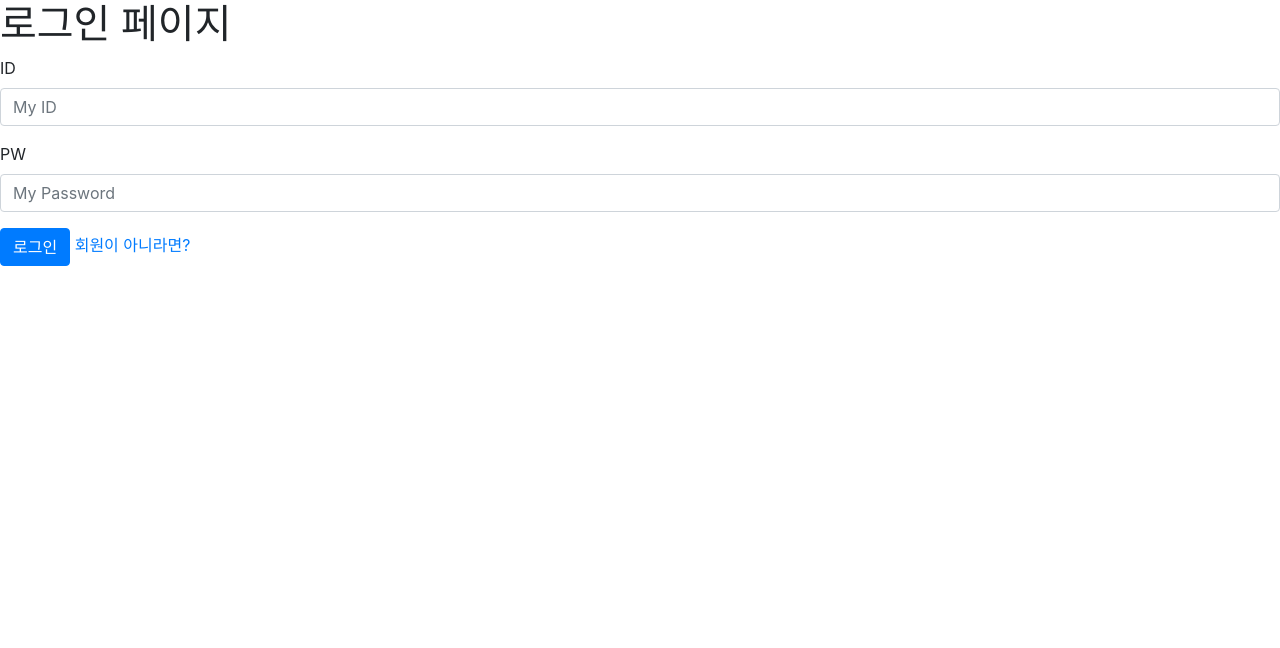
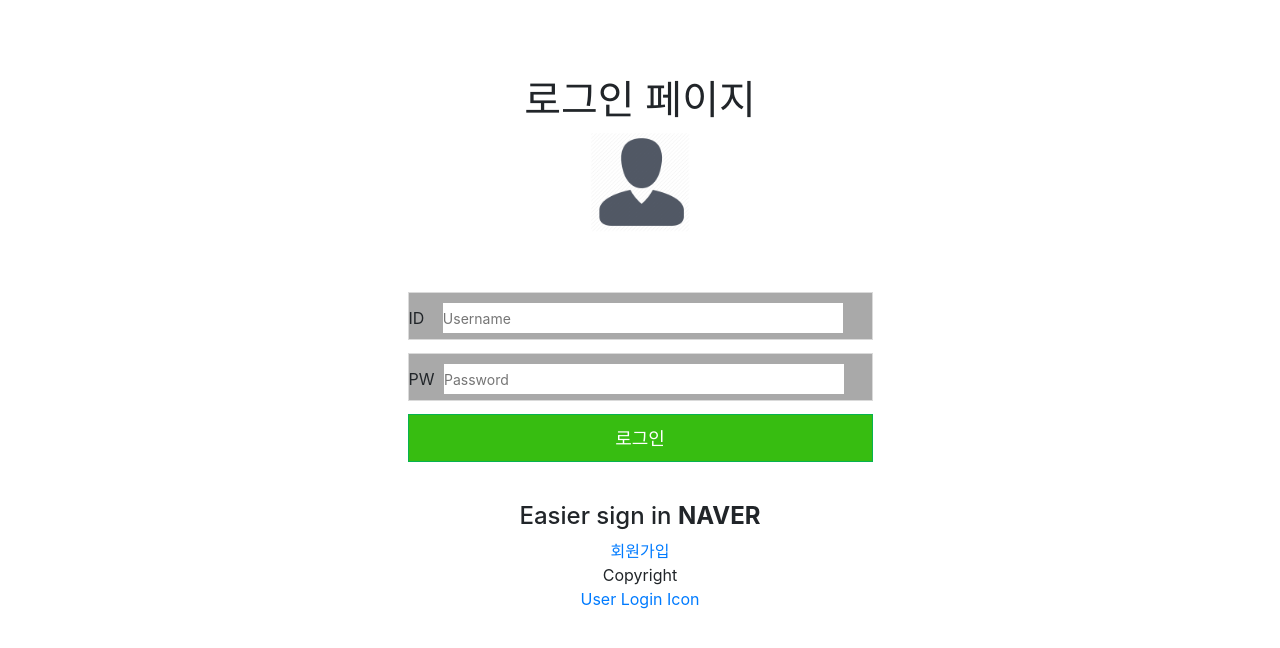
Before and after one commit to nohsion/memo_1, a Flask app: page /login in a window 1280 px wide. Shown: the top 648 px of the page. Run offline with Flask 2, Linux system fonts and the light colour scheme; some libraries are stand-ins or nearby versions.

Commit message:
아이디 패스워드 유효성 검사 및 로그인화면 꾸미기

```diff
--- a/app.py
+++ b/app.py
@@ -1,6 +1,7 @@
 import datetime
 import hashlib
 import os
+import re
 
 import jwt
 import requests
@@ -93,24 +94,61 @@ def api_login():
         return jsonify({'result': 'fail', 'msg': '실패'})
 
 
+# < salting >
+# 1. pw + 랜덤 문자열 추가(salt)
+# 솔트 추가된 비밀번호를 해시
+# DB에 저장할 때는 (해시 결과물 + 적용한 솔트) 묶어서 저장
+
 @app.route('/api/register', methods=['POST'])
 def api_register():
     id = request.form['id_give']
     pw = request.form['pw_give']
 
-    # salting
-    # 1. pw + 랜덤 문자열 추가(salt)
-    # 솔트 추가된 비밀번호를 해시
-    # DB에 저장할 때는 (해시 결과물 + 적용한 솔트) 묶어서 저장
+    if db.users.find_one({'id': id}, {'_id': False}):
+        return jsonify({'result': 'fail', 'msg': '이미 존재하는 아이디입니다'})
 
-    if db.users.find_one({'id': id}):
-        return jsonify({'result': 'id_dup', 'msg': '이미 존재하는 아이디입니다'})
+    # id 유효성 검사
+    if checkisEmpty(id):
+        return jsonify({'result': 'fail', 'msg': '아이디를 입력해주세요'})
+    if checkSpace(id):
+        return jsonify({'result': 'fail', 'msg': '아이디에 공백이 있으면 안됩니다'})
+    if checkUserID(id):
+        return jsonify({'result': 'fail', 'msg': '아이디는 영문 대소문자와 숫자 4~12자리로 입력해야합니다!'})
+
+    # pw 유효성 검사
+    if checkisEmpty(pw):
+        return jsonify({'result': 'fail', 'msg': '패스워드를 입력해주세요'})
+    if checkSpace(pw):
+        return jsonify({'result': 'fail', 'msg': '패스워드에 공백이 있으면 안됩니다'})
+
 
     # 회원가입
     pw_hash = hashlib.sha256(pw.encode()).hexdigest()
     db.users.insert_one({'id': id, 'pw': pw_hash})
 
     return jsonify({'result': 'success'})
+
+
+def checkisEmpty(value):
+    if not value:
+        return True
+
+def checkSpace(value):
+    t = value.split(" ")
+    if len(t) > 1:
+        return True
+
+def checkUserID(id):
+    idRegExp = '[a-zA-z0-9]{4,12}'
+    try:
+        re.match(idRegExp, id).group()
+    except AttributeError:
+        return True
+
+
+def checkUserPW(pw):
+    if len(pw) < 8:
+        return False
 
 
 @app.route('/api/register/naver', methods=['POST'])
--- /dev/null
+++ b/static/css/login.css
@@ -0,0 +1,108 @@
+:root {
+    --body-background-color: #f5f6f7;
+    --font-color: #4e4e4e;
+    --border-gray-color: #dadada;
+    --naver-green-color: #37bd11;
+    --naver-green-border-color: #06b350;
+}
+
+* {
+    margin: 0;
+    padding: 0;
+}
+
+body {
+    background: ghostwhite;
+}
+
+.main-container {
+    width: 100%;
+    display: flex;
+    flex-direction: column;
+    align-items: center;
+    margin-top: 21px;
+}
+
+.main-container .main-wrap {
+    width: 768px;
+}
+
+/*.main-container .main-wrap .lang-select {*/
+/*    width: 96px;*/
+/*    height: 30px;*/
+/*    color: var(--font-color);*/
+/*    border: solid 1px var(--naver-green-color);*/
+/*}*/
+
+.main-container .main-wrap .logo-wrap {
+    padding-top: 55px;
+}
+
+.main-container .main-wrap .logo-wrap img {
+    width: 100px;
+    height: 100px;
+}
+
+.main-container .main-wrap header .logo-wrap {
+    display: flex;
+    flex-direction: column;
+    align-items: center;
+}
+
+.login-input-section-wrap {
+    padding-top: 60px;
+    display: flex;
+    flex-direction: column;
+    align-items: center;
+}
+
+.login-input-wrap {
+    width: 465px;
+    height: 48px;
+    border: solid 1px var(--border-gray-color);
+    background: darkgray;
+}
+
+.password-wrap {
+    margin-top: 13px;
+}
+
+.login-input-wrap input {
+    border: none;
+    width: 400px;
+    margin-top: 10px;
+    font-size: 14px;
+    margin-left: 14px;
+    height: 30px;
+}
+
+#userpw {
+    margin-left: 5px;
+}
+
+.login-button-wrap {
+    padding-top: 13px;
+}
+
+.login-button-wrap button {
+    width: 465px;
+    height: 48px;
+    font-size: 18px;
+    background: var(--naver-green-color);
+    color: white;
+    border: solid 1px var(--naver-green-border-color);
+}
+
+.Easy-sign-in-wrap {
+    display: flex;
+    flex-direction: column;
+    align-items: center;
+    padding-top: 40px;
+}
+
+.copyright-wrap {
+    display: flex;
+    flex-direction: column;
+    align-items: center;
+    height: 15px;
+}
--- a/templates/login.html
+++ b/templates/login.html
@@ -1,12 +1,13 @@
 <!-- templates/login.html -->
 <!doctype html>
-<html lang="en">
+<html lang="en" xmlns="http://www.w3.org/1999/html">
 <head>
     <!-- Webpage Title -->
     <title>Hello, world!</title>
     <!-- Required meta tags -->
     <meta charset="utf-8">
     <meta name="viewport" content="width=device-width, initial-scale=1, shrink-to-fit=no">
+    <link rel="stylesheet" href="{{ url_for('static', filename='css/login.css') }}">
     <!-- Bootstrap CSS -->
     <link rel="stylesheet" href="https://maxcdn.bootstrapcdn.com/bootstrap/4.0.0/css/bootstrap.min.css"
           integrity="sha384-Gn5384xqQ1aoWXA+058RXPxPg6fy4IWvTNh0E263XmFcJlSAwiGgFAW/dAiS6JXm" crossorigin="anonymous">
@@ -50,22 +51,39 @@
     </script>
 </head>
 <body>
+
+<div>
+    <div class="main-container">
+        <div class="main-wrap">
+            <header>
+                <div class="logo-wrap">
                     <h1>로그인 페이지</h1>
-<div>
-    <div class="form-group">
+                    <img src="{{ url_for('static', filename='image/login-icon.png') }}">
+                </div>
+            </header>
+            <section class="login-input-section-wrap">
+                <div class="login-input-wrap">
                     <label for="userid">ID</label>
-        <input type="email" class="form-control" id="userid" aria-describedby="emailHelp" placeholder="My ID">
+                    <input id="userid" placeholder="Username" type="text">
                 </div>
-    <div class="form-group">
+                <div class="login-input-wrap password-wrap">
                     <label for="userpw">PW</label>
-        <input type="password" class="form-control" id="userpw" placeholder="My Password">
+                    <input id="userpw" placeholder="Password" type="password">
                 </div>
-    <button class="btn btn-primary" onclick="login()">로그인</button>
-    <a href="/register">회원이 아니라면?</a>
+                <div class="login-button-wrap">
+                    <button onclick="login()">로그인</button>
                 </div>
-<!-- 네이버아이디로로그인 버튼 노출 영역 -->
+            </section>
+            <section class="Easy-sign-in-wrap">
+                <h4>Easier sign in <strong>NAVER</strong></h4>
+                <!-- 네이버아이디로 로그인 버튼 노출 영역 -->
                 <div id="naver_id_login"></div>
-<!-- //네이버아이디로로그인 버튼 노출 영역 -->
+                <a class="forget-msg" href="/register">회원가입</a>
+            </section>
+        </div>
+    </div>
+
+    <!-- //네이버아이디로 로그인 버튼 노출 영역 -->
     <script type="text/javascript">
         var naver_id_login = new naver_id_login("{{ CLIENT_ID }}", "{{ CALLBACK_URL }}");
         var state = naver_id_login.getUniqState();
@@ -76,4 +94,10 @@
         naver_id_login.init_naver_id_login();
     </script>
 </body>
+<footer>
+    <div class="copyright-wrap">
+        <span>Copyright</span>
+        <a href="https://www.freeiconspng.com/img/3048">User Login Icon</a>
+    </div>
+</footer>
 </html>
--- a/templates/register.html
+++ b/templates/register.html
@@ -31,7 +31,7 @@
                     if (response['result'] == 'success') {
                         alert('회원가입이 완료되었습니다.')
                         window.location.href = '/login'
-                    } else if (response['result'] == 'id_dup') {
+                    } else if (response['result'] == 'fail') {
                         alert(response['msg'])
                         window.location.href = '/register'
                     } else {
@@ -47,11 +47,11 @@
 <div>
     <div class="form-group">
         <label for="userid">ID</label>
-        <input type="text" class="form-control" id="userid" aria-describedby="emailHelp" placeholder="My ID">
+        <input type="text" class="form-control" id="userid" aria-describedby="emailHelp" placeholder="영문 숫자 포함 4자 이상, 최대 12자">
     </div>
     <div class="form-group">
         <label for="userpw">PW</label>
-        <input type="password" class="form-control" id="userpw" placeholder="My Password">
+        <input type="password" class="form-control" id="userpw" placeholder="숫자 영문 특수문자 포함 최소 8자 이상">
     </div>
     <button class="btn btn-primary" onclick="register()">회원가입</button>
 </div>
```
Also changed, not shown: static/image/login-icon.png (added). Lines whose indentation alone changed are shown as unchanged.
